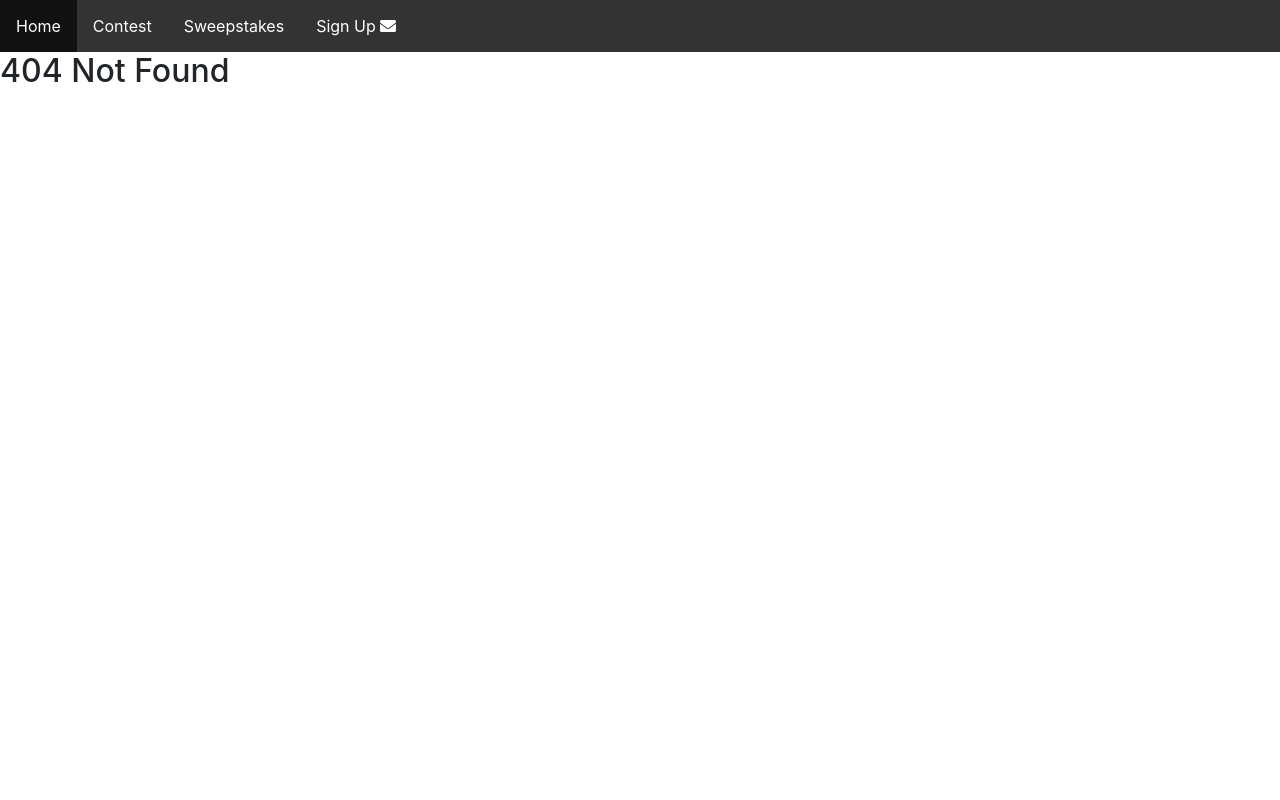
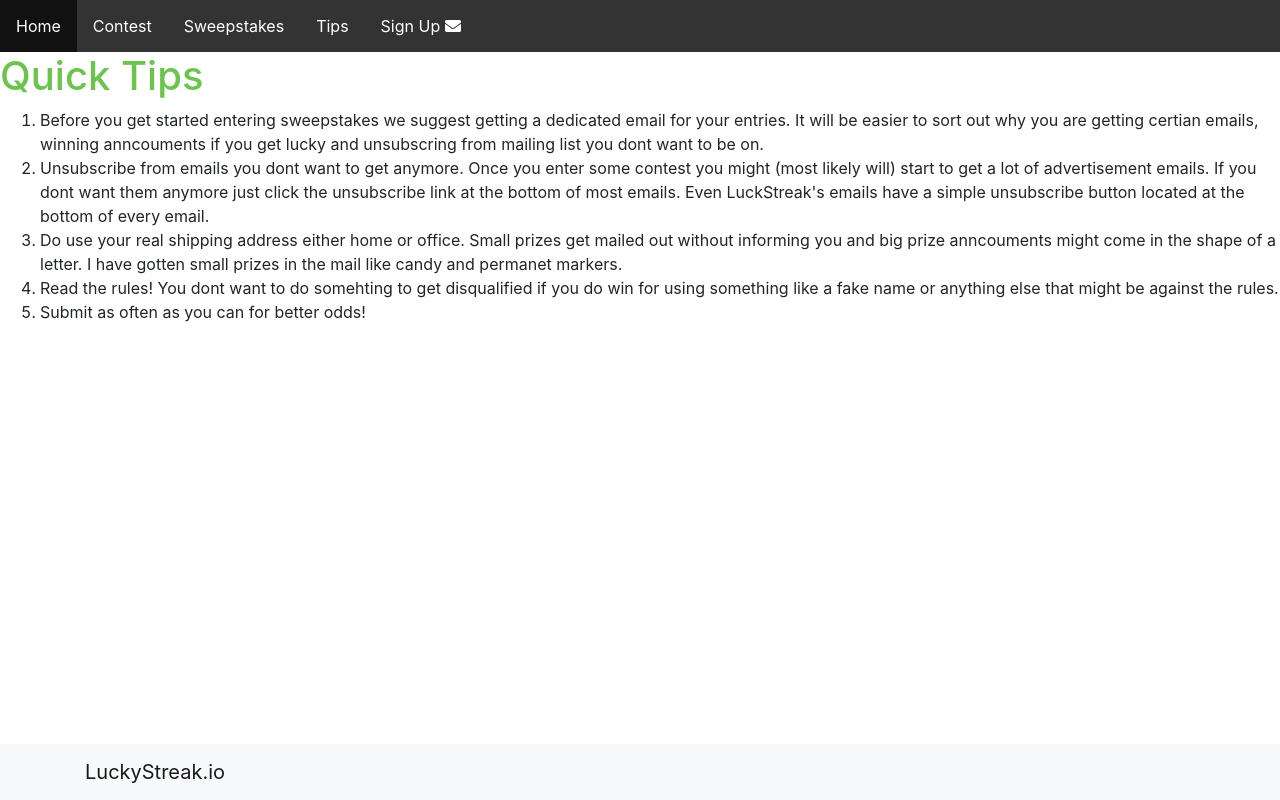
Before and after one commit to jamesbond00r/AWSReact, a React (Create React App) app: page /tips in a window 1280 px wide. Before the commit this address had no page. Built offline with nearby package versions, Linux system fonts and the light colour scheme.

Commit message:
added tips page, add container to sweepstakes and contest

```diff
--- a/src/Contest.js
+++ b/src/Contest.js
@@ -4,6 +4,7 @@ import Button from 'react-bootstrap/Button';
 import 'bootstrap/dist/css/bootstrap.min.css';
 import NavBarLower from './NavBarLower';
 import Table from 'react-bootstrap/Table';
+import Container from 'react-bootstrap/Container'
 
 class Contest extends React.Component {
 	render() {
@@ -17,7 +18,7 @@ class Contest extends React.Component {
 
 {/*<tr><td>Sweepstakes</td><td><a href=""> Copy and paste me </a></td><td> Blank for Now </td><td><a href=""> <Button variant="info">Sweepstakes Rules</Button></a></td><td>Yeah also blank fo now</td></tr> */}
 
-
+<Container fluid="md">
 
 <Table striped bordered hover className="tableSpace">
   <thead>
@@ -60,7 +61,7 @@ All projects that include the use of metal are eligible, and there is a special
     </tr>
   </tbody>
 </Table>
-
+</Container>
 <div className="space">
 
 </div>
--- a/src/Sweepstakes.js
+++ b/src/Sweepstakes.js
@@ -4,13 +4,13 @@ import Button from 'react-bootstrap/Button';
 import 'bootstrap/dist/css/bootstrap.min.css';
 import NavBarLower from './NavBarLower';
 import Table from 'react-bootstrap/Table';
-
+import Container from 'react-bootstrap/Container'
 class Contest extends React.Component {
 	render() {
 		return (
       <div>
  <h1 className="CoSw">Sweepstakes</h1>
-
+<Container fluid="md">
 
  <Table striped bordered hover >
   <thead>
@@ -326,7 +326,7 @@ Savor summer wherever you are with Maker’s Mark®.
 
 
 </Table>
-
+</Container>
 
 <div className="space">
 
--- a/src/index.js
+++ b/src/index.js
@@ -6,6 +6,7 @@ import App from './App';
 import Lucky from './lucky.js';
 import Contest from './Contest';
 import Sweepstakes from './Sweepstakes'
+import Tips from './tips.js';
 import NotFound from './notFound.js'
 import * as serviceWorker from './serviceWorker';
 import { faEnvelope} from "@fortawesome/free-solid-svg-icons";
@@ -28,6 +29,9 @@ const routing = (
 			<li>
 			<Link to='/Sweepstakes'>Sweepstakes</Link>
 			</li>
+			<li>
+			<Link to='/tips'>Tips</Link>
+			</li>
 			<li id="email">
 				<Link  to="/lucky">Sign Up  <FontAwesomeIcon icon={faEnvelope}/>  </Link>
 			</li>
@@ -35,11 +39,13 @@ const routing = (
 				</ul>
 			<Switch>
 		<Route exact path="/" component={App} />
+		<Route exact path="/index.html" component={App} />
 
 		<Route path="/lucky" component={Lucky} />
 
 		<Route path='/Contest' component={Contest} />
 		<Route path='/Sweepstakes' component={Sweepstakes} />
+		<Route path='/tips' component={Tips} />
 
 		<Route component={NotFound} />
 		</Switch>
--- /dev/null
+++ b/src/tips.js
@@ -0,0 +1,40 @@
+import React from 'react';
+import './App.css';
+import Button from 'react-bootstrap/Button';
+import 'bootstrap/dist/css/bootstrap.min.css';
+import Bar from './nav.js';
+import NavBarLower from './NavBarLower';
+
+
+class Lucky extends React.Component {
+	render() {
+		return (
+
+      <div><h1>Quick Tips</h1>
+
+
+ <ol>
+  <li>Before you get started entering sweepstakes we suggest getting a dedicated email for your entries. It will be easier to sort out why you are getting certian emails, winning anncouments if you get lucky and unsubscring from mailing list you dont want to be on.  </li>
+  <li> Unsubscribe from emails you dont want to get anymore. Once you enter some contest you might (most likely will) start to get a lot of advertisement emails. If you dont want them anymore just click the unsubscribe link at the bottom of most emails. Even LuckStreak's emails have a simple unsubscribe button located at the bottom of every email.</li>
+  <li>Do use your real shipping address either home or office. Small prizes get mailed out without informing you and big prize anncouments might come in the shape of a letter. I have gotten small prizes in the mail like candy and permanet markers.</li>
+  <li>Read the rules! You dont want to do somehting to get disqualified if you do win for using something like a fake name or anything else that might be against the rules.</li>
+  <li>Submit as often as you can for better odds!</li>
+
+
+</ol>
+
+
+        <NavBarLower></NavBarLower>
+        </div>
+
+    );
+
+  }
+
+}
+
+
+
+
+
+export default Lucky
```
